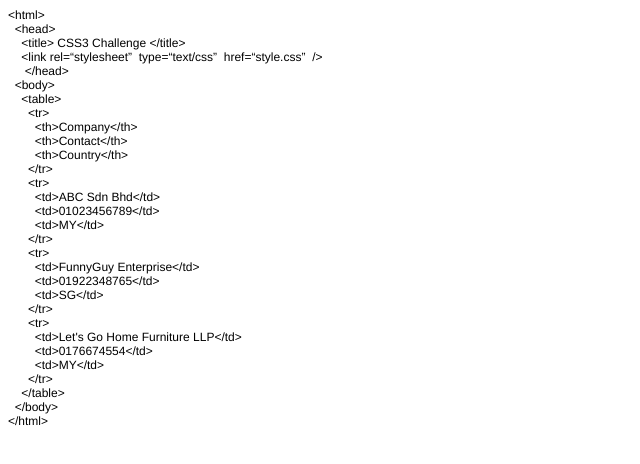
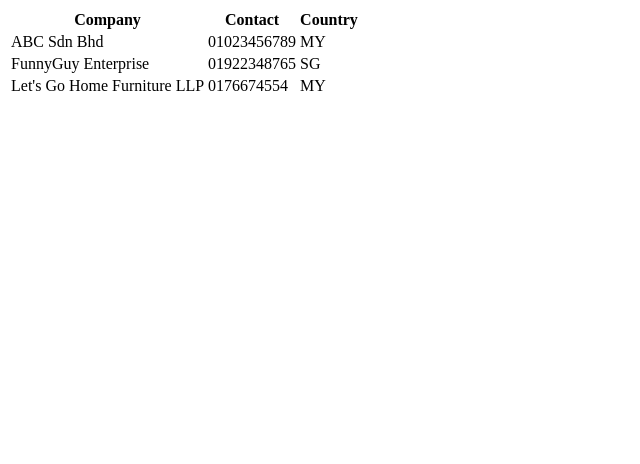
Before and after one commit to fadlynazmi/fadlynazmi.github.io, a plain HTML site: page css3-challenge.html in a window 1280 px wide. Shown: the whole page, without its empty margins (0-640 px from the left). Drawn offline with Linux system fonts and the light colour scheme.

Commit message:
Update css3-challenge.html

```diff
--- a/css3-challenge.html
+++ b/css3-challenge.html
@@ -1,45 +1,29 @@
-<!DOCTYPE html PUBLIC "-//W3C//DTD HTML 4.01//EN" "http://www.w3.org/TR/html4/strict.dtd">
 <html>
-<head>
-  <meta http-equiv="Content-Type" content="text/html; charset=utf-8">
-  <meta http-equiv="Content-Style-Type" content="text/css">
-  <title></title>
-  <meta name="Generator" content="Cocoa HTML Writer">
-  <meta name="CocoaVersion" content="1671.6">
-  <style type="text/css">
-    p.p1 {margin: 0.0px 0.0px 0.0px 0.0px; font: 12.0px Helvetica}
-  </style>
-</head>
-<body>
-<p class="p1">&lt;html&gt;</p>
-<p class="p1"><span class="Apple-converted-space">  </span>&lt;head&gt;</p>
-<p class="p1"><span class="Apple-converted-space">    </span>&lt;title&gt; CSS3 Challenge &lt;/title&gt;</p>
-<p class="p1"><span class="Apple-converted-space">    </span>&lt;link rel=“stylesheet”<span class="Apple-converted-space">  </span>type=“text/css”<span class="Apple-converted-space">  </span>href=“style.css”<span class="Apple-converted-space">  </span>/&gt;</p>
-<p class="p1"><span class="Apple-converted-space">     </span>&lt;/head&gt;</p>
-<p class="p1"><span class="Apple-converted-space">  </span>&lt;body&gt;</p>
-<p class="p1"><span class="Apple-converted-space">    </span>&lt;table&gt;</p>
-<p class="p1"><span class="Apple-converted-space">      </span>&lt;tr&gt;</p>
-<p class="p1"><span class="Apple-converted-space">        </span>&lt;th&gt;Company&lt;/th&gt;</p>
-<p class="p1"><span class="Apple-converted-space">        </span>&lt;th&gt;Contact&lt;/th&gt;</p>
-<p class="p1"><span class="Apple-converted-space">        </span>&lt;th&gt;Country&lt;/th&gt;</p>
-<p class="p1"><span class="Apple-converted-space">      </span>&lt;/tr&gt;</p>
-<p class="p1"><span class="Apple-converted-space">      </span>&lt;tr&gt;</p>
-<p class="p1"><span class="Apple-converted-space">        </span>&lt;td&gt;ABC Sdn Bhd&lt;/td&gt;</p>
-<p class="p1"><span class="Apple-converted-space">        </span>&lt;td&gt;01023456789&lt;/td&gt;</p>
-<p class="p1"><span class="Apple-converted-space">        </span>&lt;td&gt;MY&lt;/td&gt;</p>
-<p class="p1"><span class="Apple-converted-space">      </span>&lt;/tr&gt;</p>
-<p class="p1"><span class="Apple-converted-space">      </span>&lt;tr&gt;</p>
-<p class="p1"><span class="Apple-converted-space">        </span>&lt;td&gt;FunnyGuy Enterprise&lt;/td&gt;</p>
-<p class="p1"><span class="Apple-converted-space">        </span>&lt;td&gt;01922348765&lt;/td&gt;</p>
-<p class="p1"><span class="Apple-converted-space">        </span>&lt;td&gt;SG&lt;/td&gt;</p>
-<p class="p1"><span class="Apple-converted-space">      </span>&lt;/tr&gt;</p>
-<p class="p1"><span class="Apple-converted-space">      </span>&lt;tr&gt;</p>
-<p class="p1"><span class="Apple-converted-space">        </span>&lt;td&gt;Let's Go Home Furniture LLP&lt;/td&gt;</p>
-<p class="p1"><span class="Apple-converted-space">        </span>&lt;td&gt;0176674554&lt;/td&gt;</p>
-<p class="p1"><span class="Apple-converted-space">        </span>&lt;td&gt;MY&lt;/td&gt;</p>
-<p class="p1"><span class="Apple-converted-space">      </span>&lt;/tr&gt;</p>
-<p class="p1"><span class="Apple-converted-space">    </span>&lt;/table&gt;</p>
-<p class="p1"><span class="Apple-converted-space">  </span>&lt;/body&gt;</p>
-<p class="p1">&lt;/html&gt;</p>
-</body>
+  <head>
+    <title> CSS3 Challenge </title>
+  </head>
+  <body>
+    <table>
+      <tr>
+        <th>Company</th>
+        <th>Contact</th>
+        <th>Country</th>
+      </tr>
+      <tr>
+        <td>ABC Sdn Bhd</td>
+        <td>01023456789</td>
+        <td>MY</td>
+      </tr>
+      <tr>
+        <td>FunnyGuy Enterprise</td>
+        <td>01922348765</td>
+        <td>SG</td>
+      </tr>
+      <tr>
+        <td>Let's Go Home Furniture LLP</td>
+        <td>0176674554</td>
+        <td>MY</td>
+      </tr>
+    </table>
+  </body>
 </html>
```
